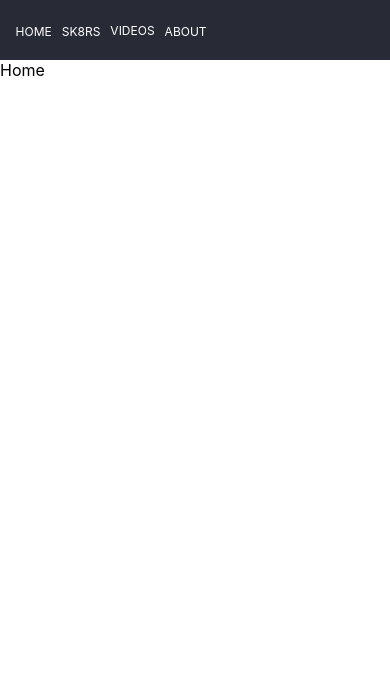
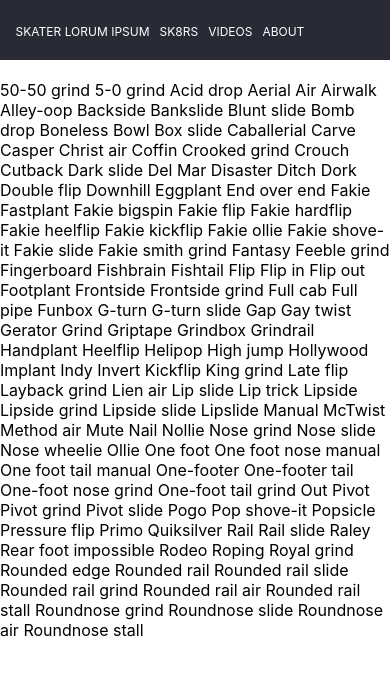
Before and after one commit to ianmiller347/skater-lorum-ipsum, a Next.js app: page / in a window 390 px wide. Shown: the top 676 px of the page. Built offline with nearby package versions, Linux system fonts and the light colour scheme.

Commit message:
added videos, added a wrapper but need to work on it some more for mobile

```diff
--- a/components/Navbar.tsx
+++ b/components/Navbar.tsx
@@ -8,12 +8,14 @@ const Navbar = () => {
 		<ul className={styles.listContainer}>
 			<div className={styles.inner}>
 				<li>
-					<Link className={styles.link} href="/">Home</Link>
+					<Link className={styles.link} href="/">SKATER LORUM IPSUM</Link>
 				</li>
 				<li>
 					<Link className={styles.link} href="/Sk8rs"> Sk8rs</Link>
 				</li>
+				<li>
 					<Link className={styles.link} href="/Videos">Videos</Link>
+					</li>
 				<li>
 					<Link className={styles.link} href="/About">About</Link>
 				</li>
--- a/pages/About.tsx
+++ b/pages/About.tsx
@@ -5,7 +5,9 @@ const About = () => {
 	return (
 		<div>
 			<Navbar/>
-			<div>About</div>
+			<div className='wrapper'>
+				<div>About</div>
+			</div>
 		</div>
 	)
 }
--- a/pages/Sk8rs.tsx
+++ b/pages/Sk8rs.tsx
@@ -5,7 +5,9 @@ const Sk8rs = () => {
 	return (
 		<div>
 			<Navbar/>
-			<div>Sk8rs</div>
+			<div className='wrapper'>
+				<div>Sk8rs</div>
+			</div>
 		</div>
 	)
 }
--- a/pages/index.tsx
+++ b/pages/index.tsx
@@ -2,6 +2,7 @@ import Head from 'next/head'
 import Link from 'next/link'
 import styles from '../styles/Home.module.css'
 import Navbar from '../components/Navbar'
+import { ipsumWords } from '../data/ipsumWords'
 
 export default function Home() {
   return (
@@ -12,7 +13,11 @@ export default function Home() {
         <link rel="icon" href="/favicon.ico" />
       </Head>
 			<Navbar/>
-			<div>Home</div>
+			<div className='wrapper'>
+				<div className={styles.dummyData}>
+					{ipsumWords.join(' ')}
+				</div>
+			</div>
     </div>
   )
 }
--- a/styles/Navbar.module.css
+++ b/styles/Navbar.module.css
@@ -1,11 +1,12 @@
 .navbar{
 	height: 60px;
+	margin-bottom: 20px;
 	background-color: rgb(40, 42, 54);
 }
 
 .listContainer{
+	padding: 0 4vw;
 	height: 100%;
-	padding: 0 4vw;
 }
 
 .inner{
@@ -19,6 +20,10 @@
 	width: 100%;
 }
 
+.title{
+	margin-right: 10px;
+}
+
 .link{
 	list-style-type: none;
 	color: white;
--- a/styles/globals.css
+++ b/styles/globals.css
@@ -2,6 +2,7 @@ html,
 body {
   font-family: -apple-system, BlinkMacSystemFont, Segoe UI, Roboto, Oxygen,
     Ubuntu, Cantarell, Fira Sans, Droid Sans, Helvetica Neue, sans-serif;
+
 }
 
 a {
@@ -10,7 +11,6 @@ a {
 }
 
 * {
-	padding: 0;
 	margin: 0;
   box-sizing: border-box;
 }
@@ -19,12 +19,17 @@ li{
 	list-style-type: none;
 }
 
+.wrapper{
+	max-width: 1040px;
+	margin: 0 auto;
+}
+
 @media (prefers-color-scheme: dark) {
   html {
     color-scheme: dark;
   }
   body {
     color: white;
-    background: black;
+    background: rgb(46, 50, 69);
   }
 }
```
Also changed, not shown: pages/Videos.tsx (+17 -1 lines), styles/Video.module.css (added, +26 -0 lines).
